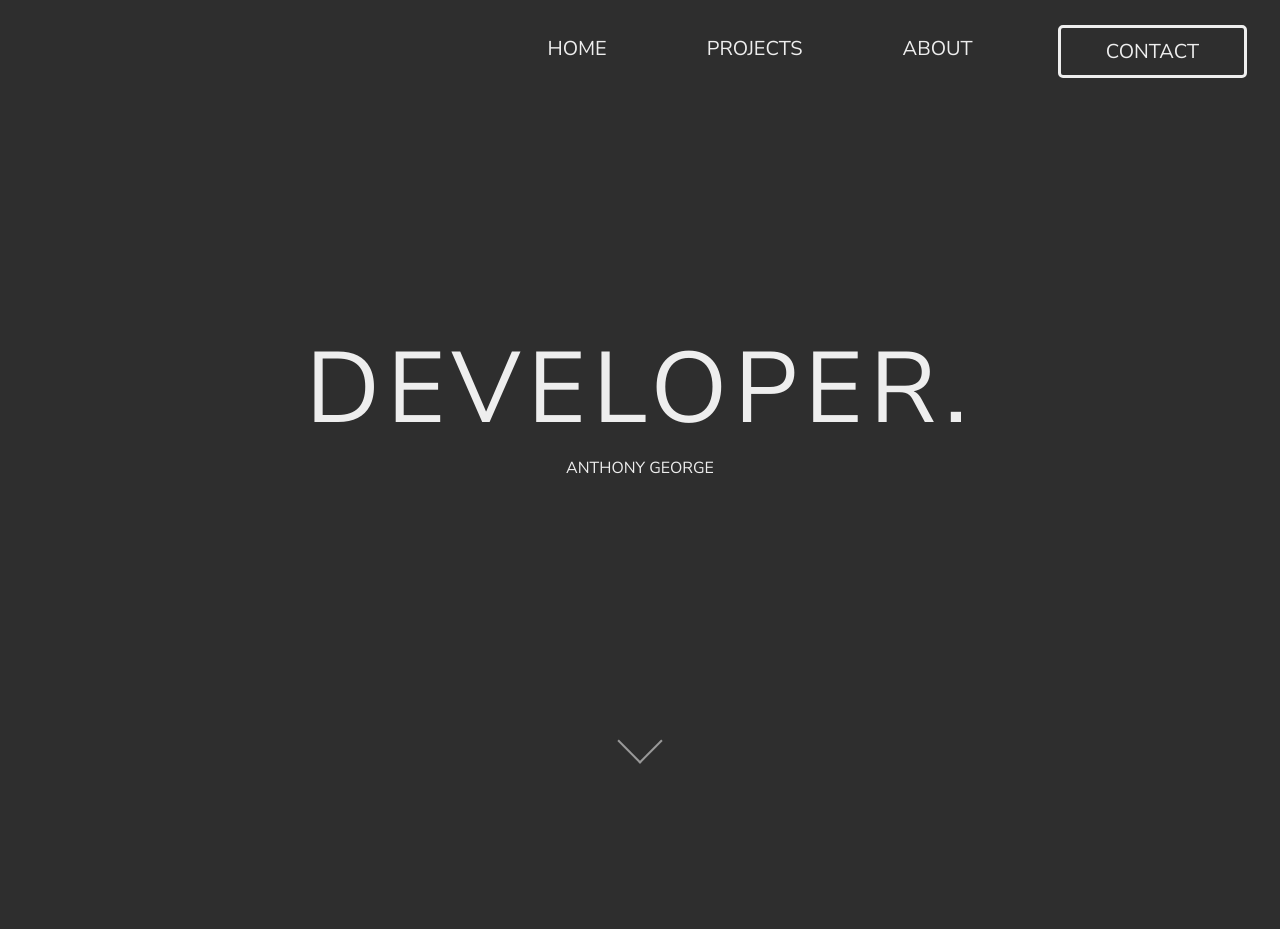
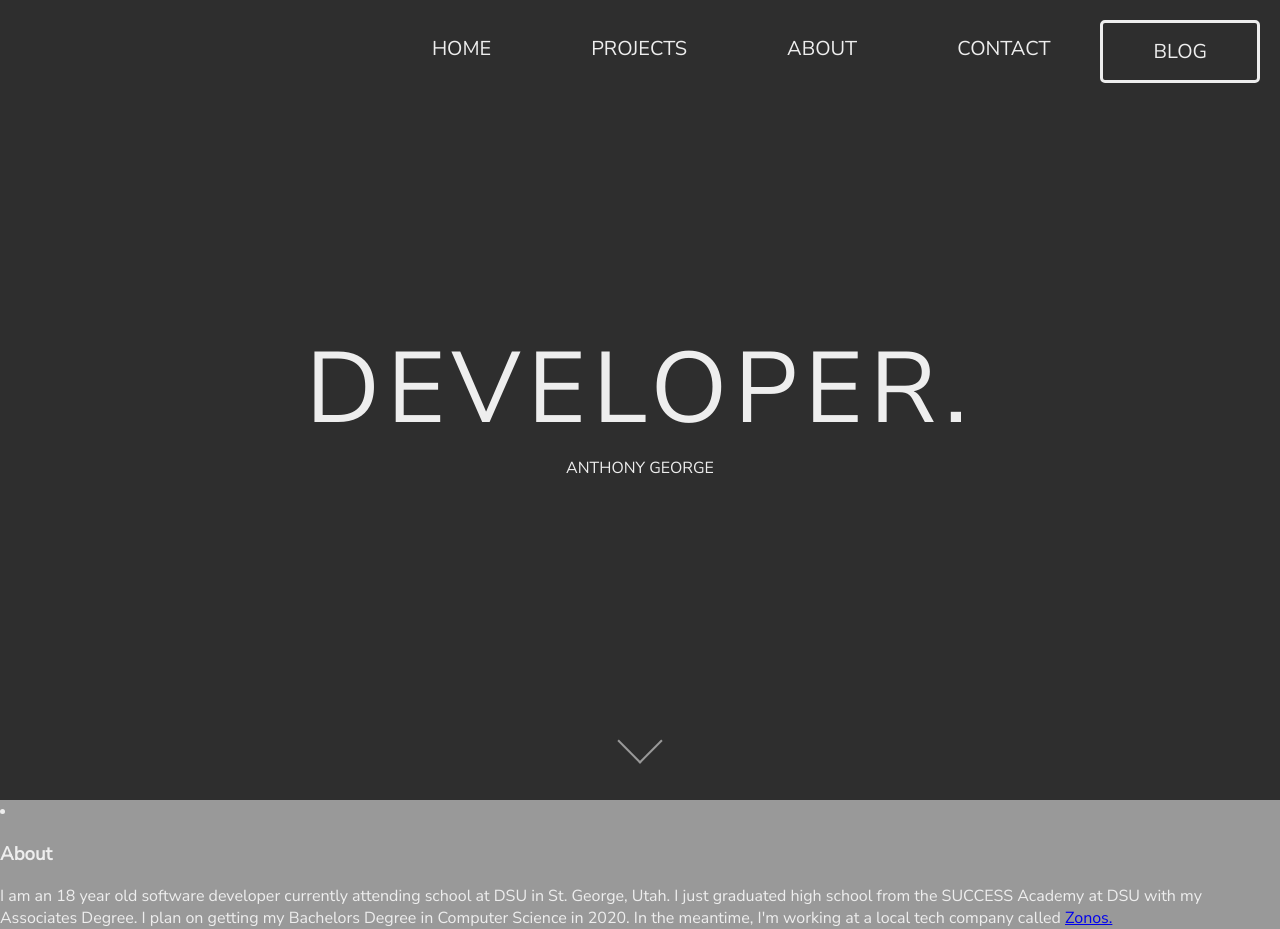
Before and after one commit to Xanuthatusu/website, a PHP site: page / in a window 1280 px wide. Before the commit the page ends 764 px from the top, so only its background shows below. Run offline with PHP 8.4, Linux system fonts and the light colour scheme.

Commit message:
Add some changes I made a while ago, not really sure what they do

```diff
--- a/index.html
+++ b/index.html
@@ -6,12 +6,16 @@
   <link rel="stylesheet" type="text/css" href="style.css">
 </head>
 <body>
-   <ul class="navigation-bar">
+  <div class="square"></div>
+  <div class="navigation-bar">
+    <ul class="buttons">
       <li>Home</li>
       <li>Projects</li>
-      <li><a href="/about">About</a></li>
-      <li id="emphasizedHeader">Contact</li>
+      <li><a href="#about">About</a></li>
+      <li>Contact</li>
+      <li id="emphasizedHeader">Blog</li>
     </ul>
+  </div>
 
   <div class="header">
     <span id="bigTitle">Developer.</span>
@@ -34,10 +38,6 @@
       </ul>
     </li>
     <li>
-         <h3>About</h3>
-         <span>I am a 18 year old software developer currently attending school at DSU in St. George, Utah. I just graduated high school from the SUCCESS Academy at DSU with my Associates Degree. I plan on getting my Bachelors Degree in Computer Science in 2020. In the meantime, I'm working at a local tech company called <a href="https://www.zonos.com">Zonos.</a></span>
-      </li>
-     <li>
       <h3>Contact</h3>
       <ul>
         <li><a href="">Email</a></li>
@@ -52,5 +52,9 @@
   <h2>Keyboards</h2>
   <p>So keyboards are amazing, right? The best interface between human and machine. Precise, fast, intuitive...elegant. But they are fundementally broken, from the layout, to the materials, to the ergonomics. It seems that whoever designed the modern keyboard never wanted any sane person to use it. This only speaks to the versility and awesomeness of keyboards, though. To be so broken but still be so widely used by so many people.</p>
   </div>
+  <li id="about">
+    <h3>About</h3>
+    <span>I am an 18 year old software developer currently attending school at DSU in St. George, Utah. I just graduated high school from the SUCCESS Academy at DSU with my Associates Degree. I plan on getting my Bachelors Degree in Computer Science in 2020. In the meantime, I'm working at a local tech company called <a href="https://www.zonos.com">Zonos.</a></span>
+  </li>
 </body>
 </html>
--- a/style.css
+++ b/style.css
@@ -1,15 +1,35 @@
+html {
+  margin: 0;
+  padding: 0;
+}
+
 body {
   font-family: "Nunito Sans", sans-serif;
-  background-color: #2e2e2e;
+  margin: 0;
+  padding: 0;
+  background-color: #999;
   color: #eee;
 }
 
+.square {
+  background-color: #2e2e2e;
+  height: 100%;
+}
+
 .navigation-bar {
+  position: absolute;
+  top: 20px;
+  right: 20px;
+  margin: 0;
+  padding: 0;
+}
+
+.navigation-bar .buttons {
   font-size: 20px;
   display: flex;
-  text-align: right;
-  justify-content: flex-end;
-  margin: 20px 10px 10px 10px;
+  /* margin: 20px 10px 10px 10px; */
+  margin: 0;
+  padding: 0;
   color: #eee;
   transition: color 0.3s linear;
 }
@@ -36,8 +56,8 @@ body {
 }
 
 #emphasizedHeader {
-  padding: 10px 45px;
-  margin: 5px 15px 5px 35px;
+  /* padding: 10px 45px; */
+  /* margin: 5px 15px 5px 35px; */
   border: 3px solid #eee;
   border-radius: 5px;
 }
```
Lines whose indentation alone changed are shown as unchanged.
